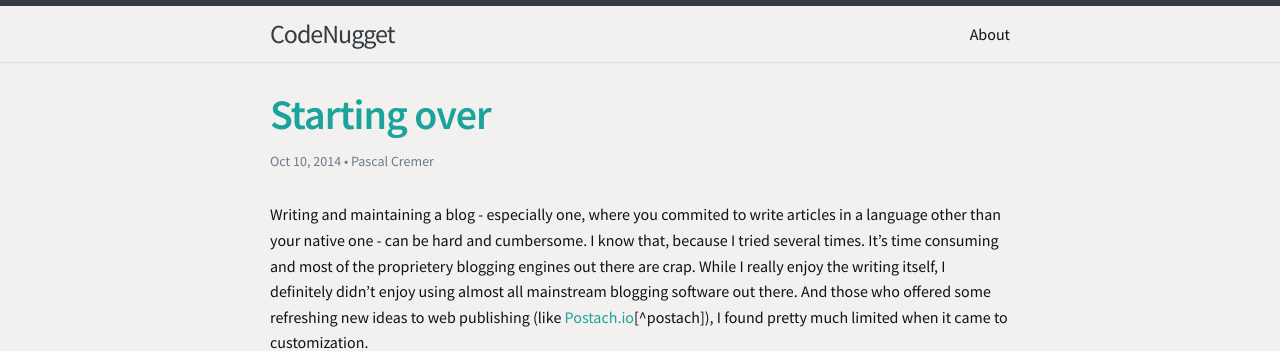
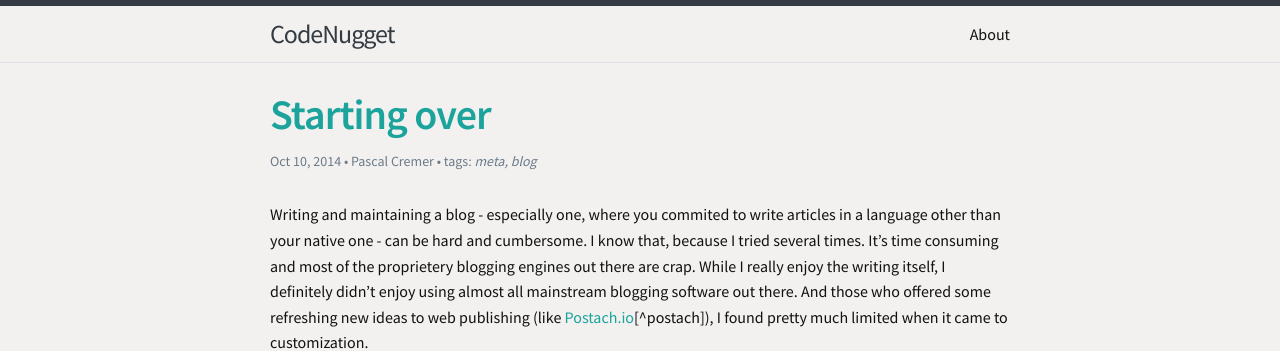
Before and after one commit to b00giZm/codenugget-blog, a Jekyll site: the page built from _posts/2014-10-10-starting-over.md, in a window 1280 px wide. Shown: the top 351 px of the page. Built offline with Jekyll 4.4.1, drawn with Linux system fonts in a browser that asks for light colours; Markdown is read by kramdown in place of the engine named in the settings.

Commit message:
Added posting tags

```diff
--- a/_layouts/post.html
+++ b/_layouts/post.html
@@ -5,7 +5,9 @@
 
   <header class="post-header">
     <h1 class="post-title">{{ page.title }}</h1>
-    <p class="post-meta">{{ page.date | date: "%b %-d, %Y" }}{% if page.author %} • {{ page.author }}{% endif %}{% if page.meta %} • {{ page.meta }}{% endif %}</p>
+    <p class="post-meta">
+      {{ page.date | date: "%b %-d, %Y" }}{% if page.author %} • {{ page.author }}{% endif %}{% if page.meta %} • {{ page.meta }}{% endif %}{% if page.tags %} • tags: <i>{{ page.tags }}{% endif %}</i>
+    </p>
   </header>
 
   <article class="post-content">
```
